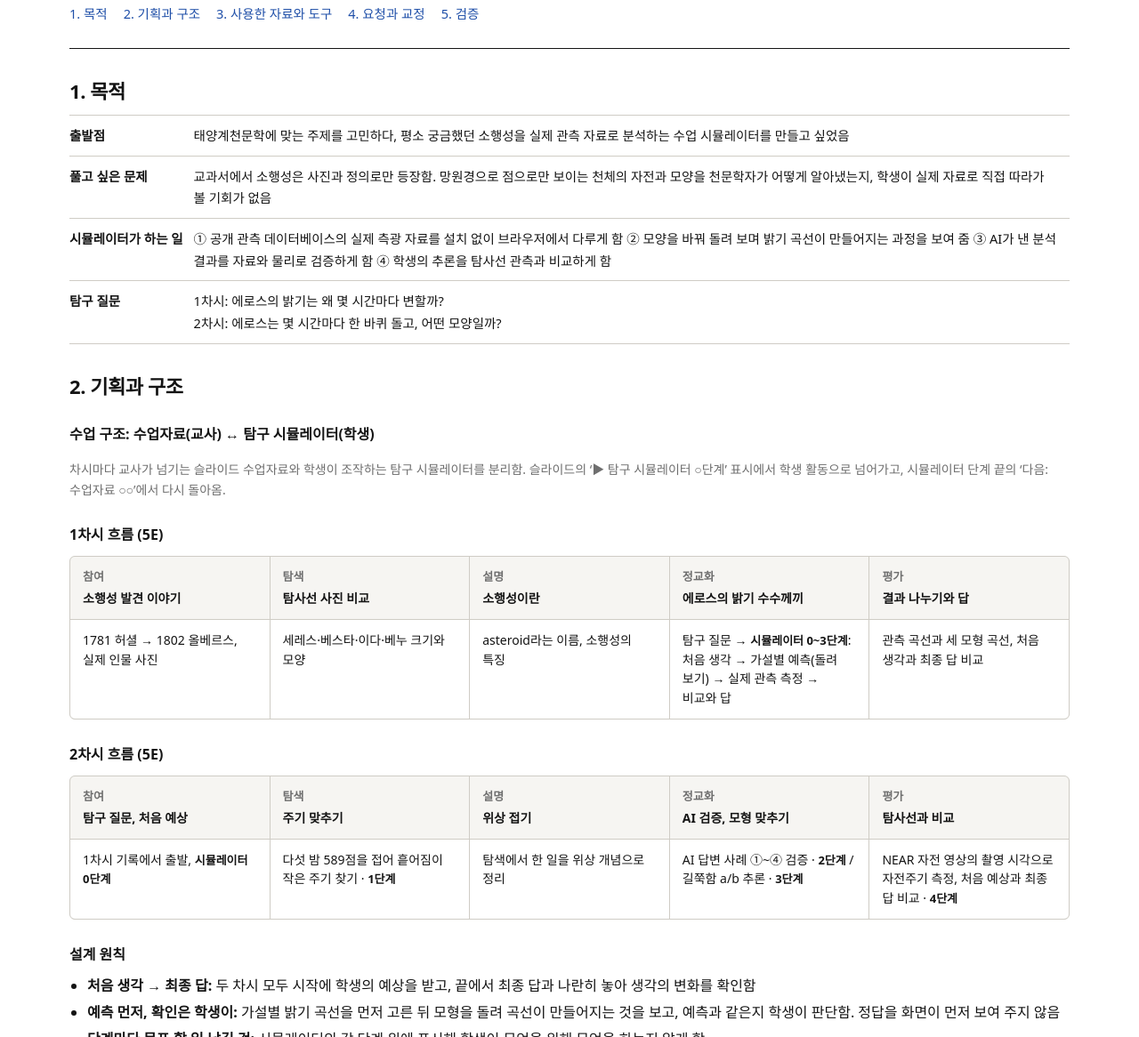
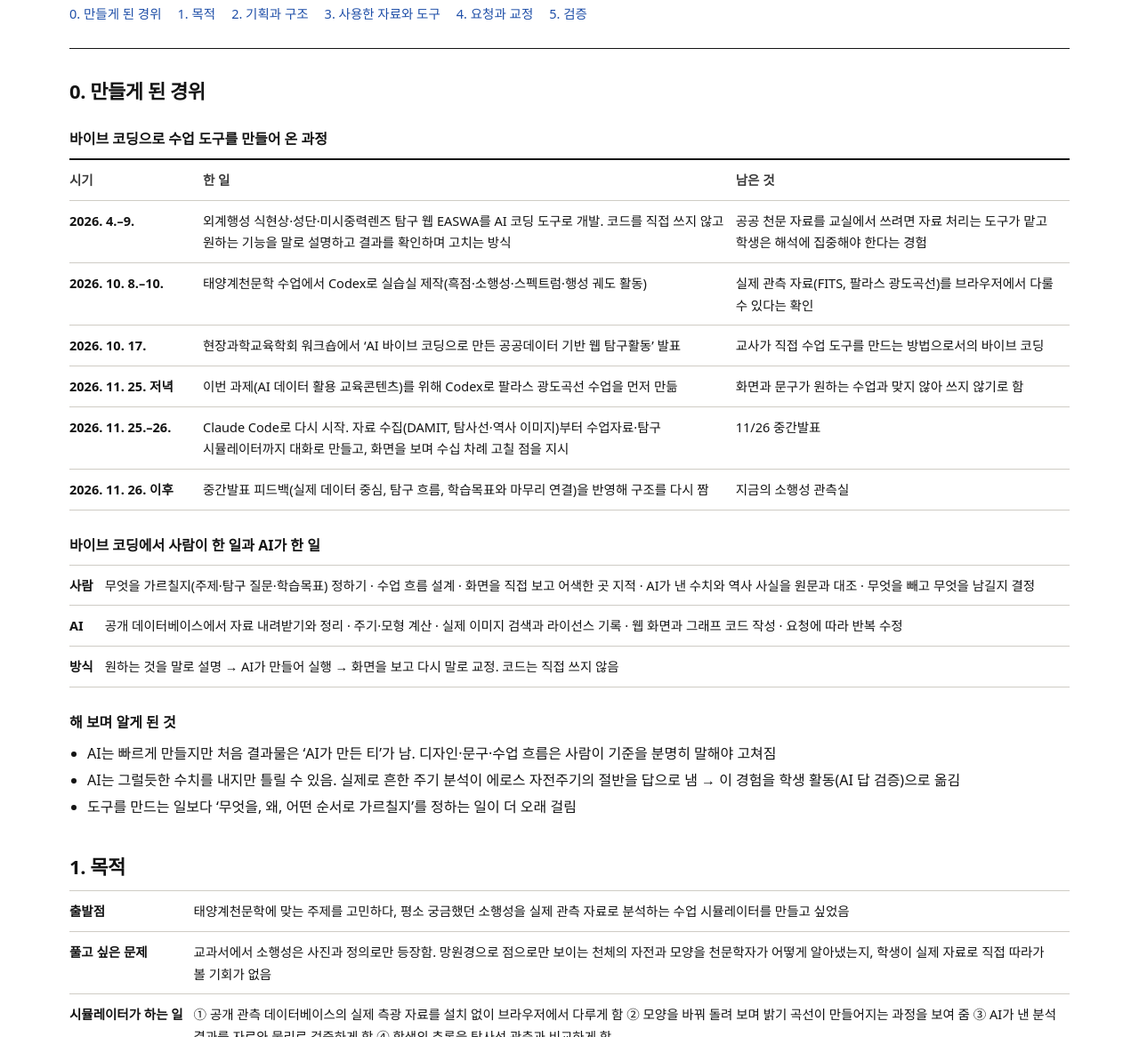
Before and after one commit to Diu1773/solar-system-lab, a plain HTML site: page docs/eros/devlog.html in a window 1280 px wide. Shown: the part 252-1418 px from the top of the page at 89% size. Drawn offline with Linux system fonts and the light colour scheme; a web font is replaced by a local one.

Commit message:
Dev log: how the project came about through vibe coding
Co-Authored-By: Claude Opus 5.5 <noreply@anthropic.com>

```diff
--- a/docs/eros/devlog.html
+++ b/docs/eros/devlog.html
@@ -26,8 +26,33 @@
     <div class="kicker">기획과 개발 기록</div>
     <h1>소행성 관측실을 만든 목적과 구조</h1>
     <p>태양계천문학 과제로 만든 2차시 탐구 수업 도구. 무엇을 하려고 만들었는지, 수업을 어떻게 짰는지, 어떤 자료와 도구를 썼는지, AI에게 무엇을 요청하고 어떻게 고쳤는지를 정리함.</p>
-    <div class="toc"><a href="#purpose">1. 목적</a><a href="#design">2. 기획과 구조</a><a href="#used">3. 사용한 자료와 도구</a><a href="#requests">4. 요청과 교정</a><a href="#check">5. 검증</a></div>
+    <div class="toc"><a href="#story">0. 만들게 된 경위</a><a href="#purpose">1. 목적</a><a href="#design">2. 기획과 구조</a><a href="#used">3. 사용한 자료와 도구</a><a href="#requests">4. 요청과 교정</a><a href="#check">5. 검증</a></div>
   </div>
+
+  <section class="doc" id="story">
+    <h2>0. 만들게 된 경위</h2>
+    <h3>바이브 코딩으로 수업 도구를 만들어 온 과정</h3>
+    <table><thead><tr><th style="width:150px">시기</th><th>한 일</th><th>남은 것</th></tr></thead><tbody>
+      <tr><th>2026. 4.–9.</th><td>외계행성 식현상·성단·미시중력렌즈 탐구 웹 EASWA를 AI 코딩 도구로 개발. 코드를 직접 쓰지 않고 원하는 기능을 말로 설명하고 결과를 확인하며 고치는 방식</td><td>공공 천문 자료를 교실에서 쓰려면 자료 처리는 도구가 맡고 학생은 해석에 집중해야 한다는 경험</td></tr>
+      <tr><th>2026. 10. 8.–10.</th><td>태양계천문학 수업에서 Codex로 실습실 제작(흑점·소행성·스펙트럼·행성 궤도 활동)</td><td>실제 관측 자료(FITS, 팔라스 광도곡선)를 브라우저에서 다룰 수 있다는 확인</td></tr>
+      <tr><th>2026. 10. 17.</th><td>현장과학교육학회 워크숍에서 ‘AI 바이브 코딩으로 만든 공공데이터 기반 웹 탐구활동’ 발표</td><td>교사가 직접 수업 도구를 만드는 방법으로서의 바이브 코딩</td></tr>
+      <tr><th>2026. 11. 25. 저녁</th><td>이번 과제(AI 데이터 활용 교육콘텐츠)를 위해 Codex로 팔라스 광도곡선 수업을 먼저 만듦</td><td>화면과 문구가 원하는 수업과 맞지 않아 쓰지 않기로 함</td></tr>
+      <tr><th>2026. 11. 25.–26.</th><td>Claude Code로 다시 시작. 자료 수집(DAMIT, 탐사선·역사 이미지)부터 수업자료·탐구 시뮬레이터까지 대화로 만들고, 화면을 보며 수십 차례 고칠 점을 지시</td><td>11/26 중간발표</td></tr>
+      <tr><th>2026. 11. 26. 이후</th><td>중간발표 피드백(실제 데이터 중심, 탐구 흐름, 학습목표와 마무리 연결)을 반영해 구조를 다시 짬</td><td>지금의 소행성 관측실</td></tr>
+    </tbody></table>
+    <h3>바이브 코딩에서 사람이 한 일과 AI가 한 일</h3>
+    <table><tbody>
+      <tr><th>사람</th><td>무엇을 가르칠지(주제·탐구 질문·학습목표) 정하기 · 수업 흐름 설계 · 화면을 직접 보고 어색한 곳 지적 · AI가 낸 수치와 역사 사실을 원문과 대조 · 무엇을 빼고 무엇을 남길지 결정</td></tr>
+      <tr><th>AI</th><td>공개 데이터베이스에서 자료 내려받기와 정리 · 주기·모형 계산 · 실제 이미지 검색과 라이선스 기록 · 웹 화면과 그래프 코드 작성 · 요청에 따라 반복 수정</td></tr>
+      <tr><th>방식</th><td>원하는 것을 말로 설명 → AI가 만들어 실행 → 화면을 보고 다시 말로 교정. 코드는 직접 쓰지 않음</td></tr>
+    </tbody></table>
+    <h3>해 보며 알게 된 것</h3>
+    <ul>
+      <li>AI는 빠르게 만들지만 처음 결과물은 ‘AI가 만든 티’가 남. 디자인·문구·수업 흐름은 사람이 기준을 분명히 말해야 고쳐짐</li>
+      <li>AI는 그럴듯한 수치를 내지만 틀릴 수 있음. 실제로 흔한 주기 분석이 에로스 자전주기의 절반을 답으로 냄 → 이 경험을 학생 활동(AI 답 검증)으로 옮김</li>
+      <li>도구를 만드는 일보다 ‘무엇을, 왜, 어떤 순서로 가르칠지’를 정하는 일이 더 오래 걸림</li>
+    </ul>
+  </section>
 
   <section class="doc" id="purpose">
     <h2>1. 목적</h2>
```
